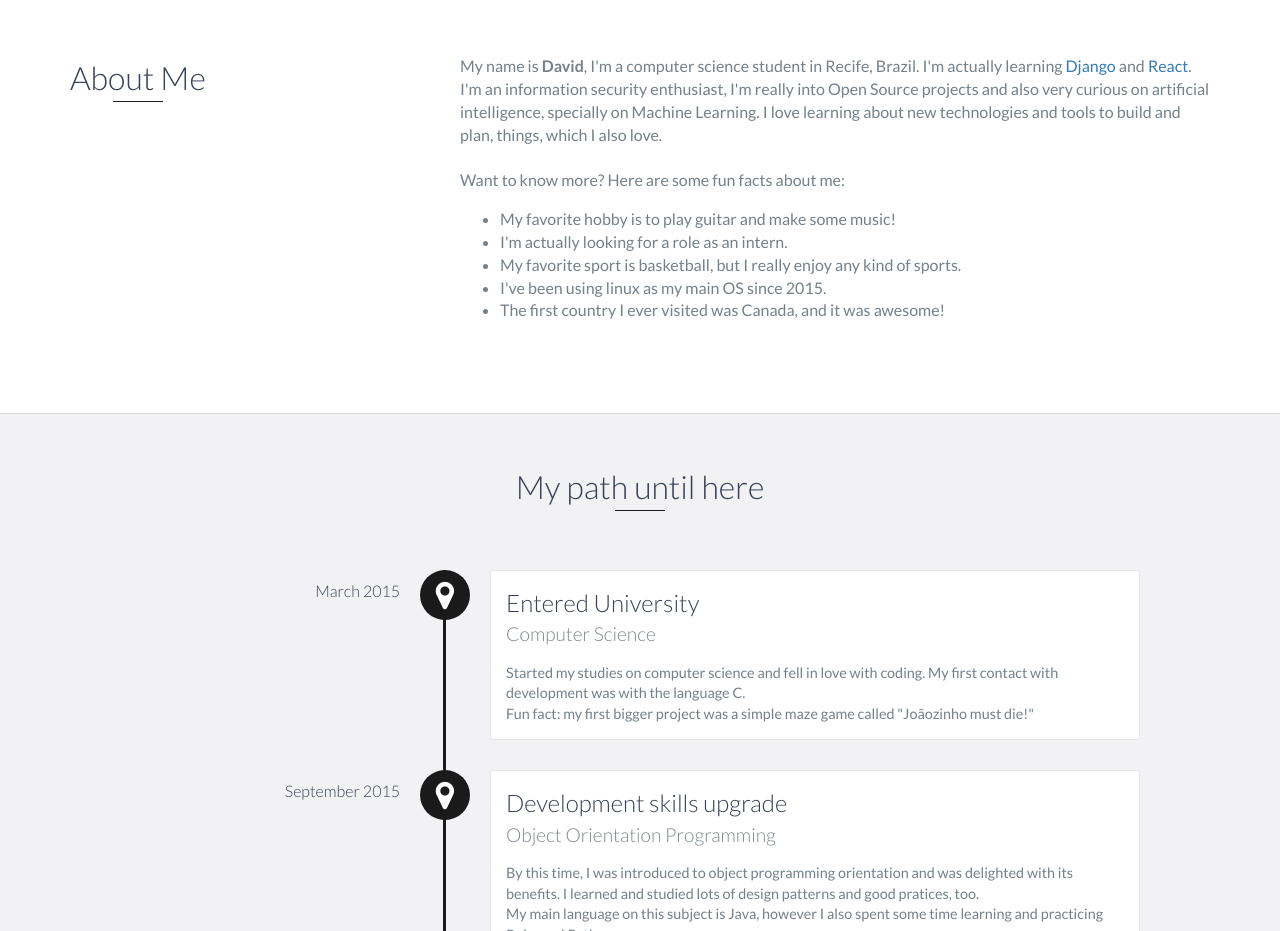
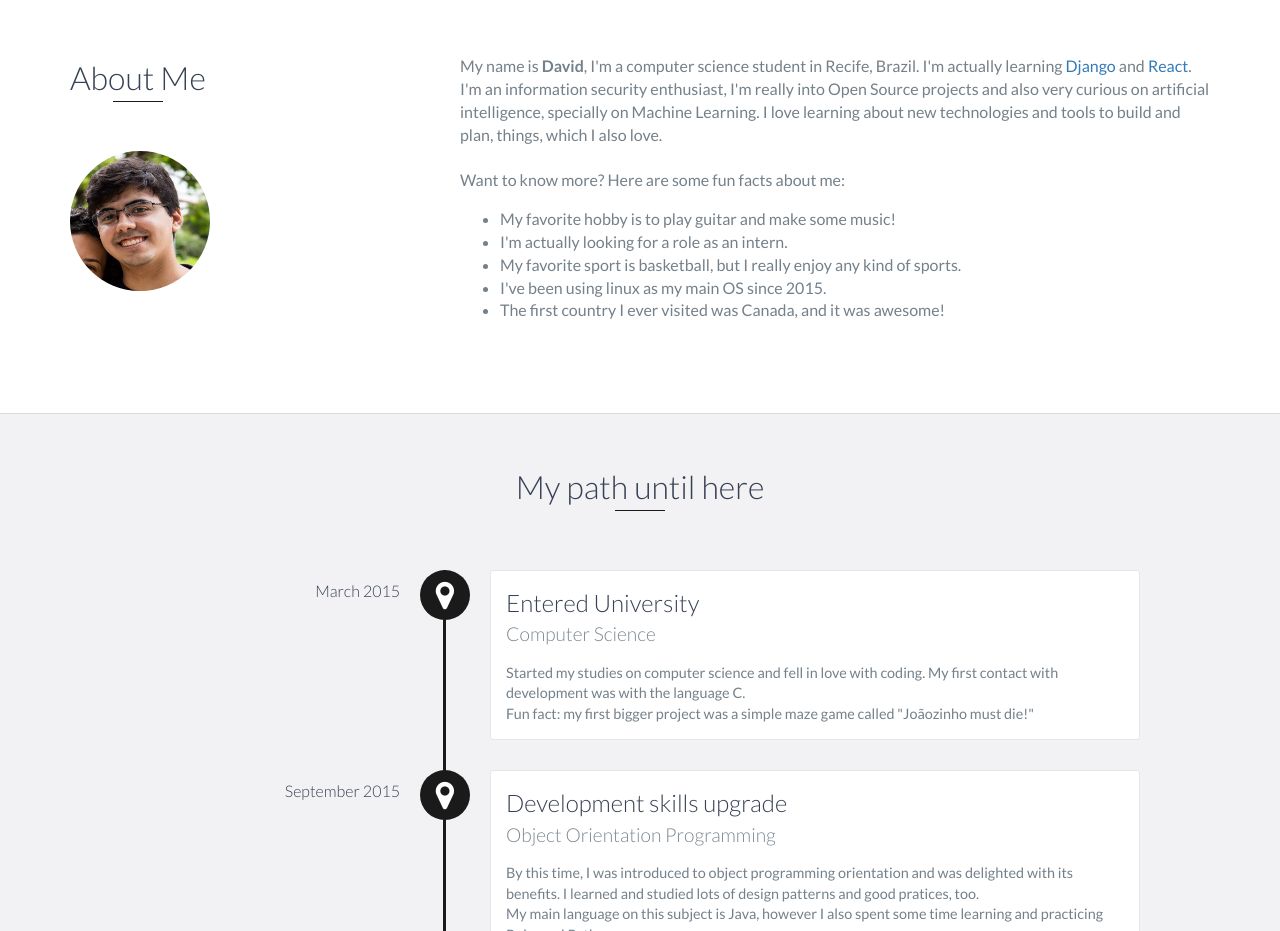
Before and after one commit to DavidPierre21/DavidPierre21.github.io, a website: page index.html in a window 1280 px wide. Shown: the part 820-1751 px from the top of the page. Drawn offline with nearby package versions, Linux system fonts and the light colour scheme.

Commit message:
Added picture to about section

```diff
--- a/index.html
+++ b/index.html
@@ -104,6 +104,9 @@
             <div class="row">
                 <div class="col-md-4">
                     <h2 class="heading">About Me</h2>
+                    <p>
+                        <img src="images/perfil.png" id="id-pic" alt="Profile picture of David">
+                    </p>
                 </div>
                 <div class="col-md-8">
                     <p>
--- a/scss/styles.scss
+++ b/scss/styles.scss
@@ -657,6 +657,13 @@ footer {
         color: $text;
         margin: 0;
     }
+
+    #id-pic {
+        margin-top: 20px;
+        border-radius: 50%;
+        height: 140px;
+        width: 140px;
+    }
 }
 
 /*
```
Also changed, not shown: css/styles.css, images/perfil.png (added).
